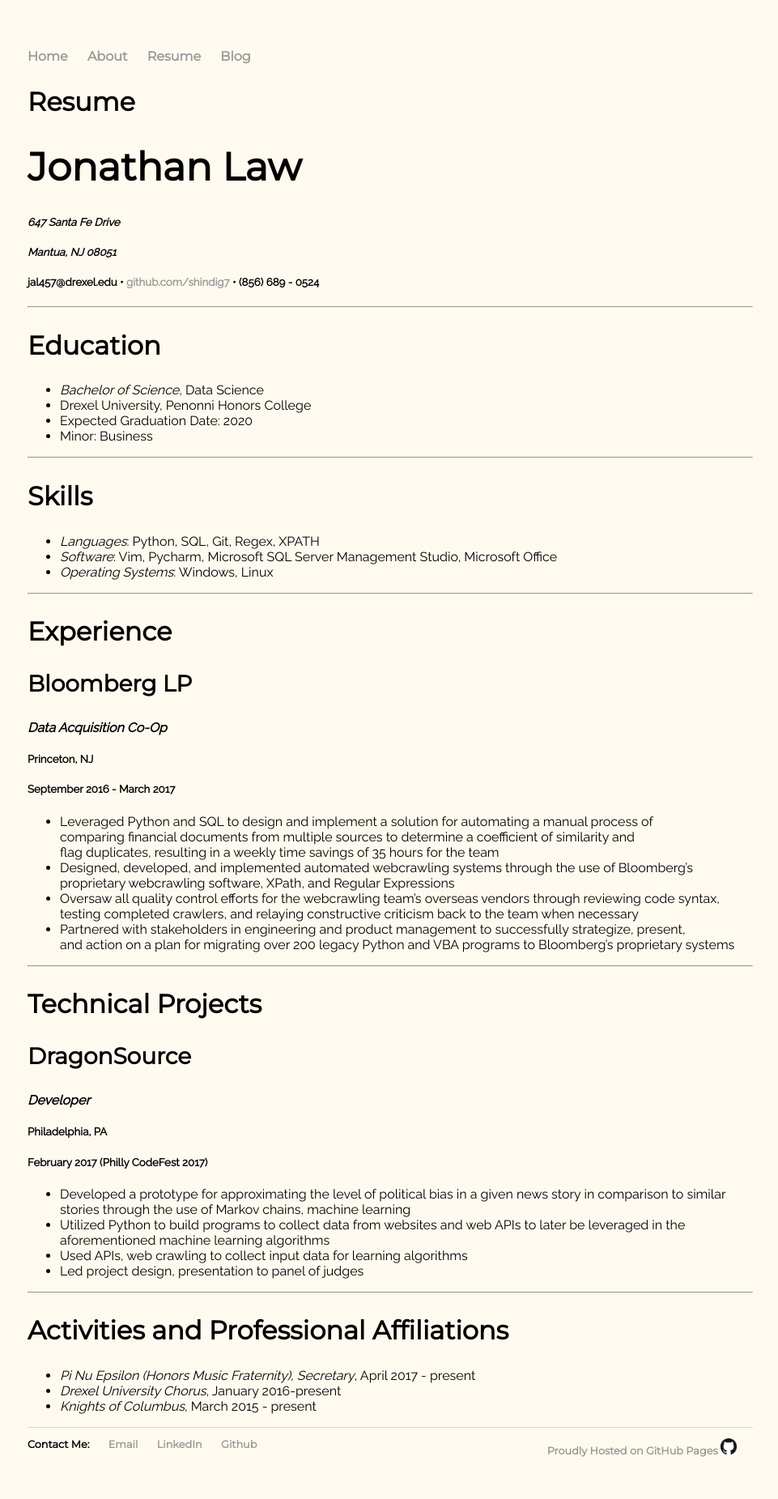
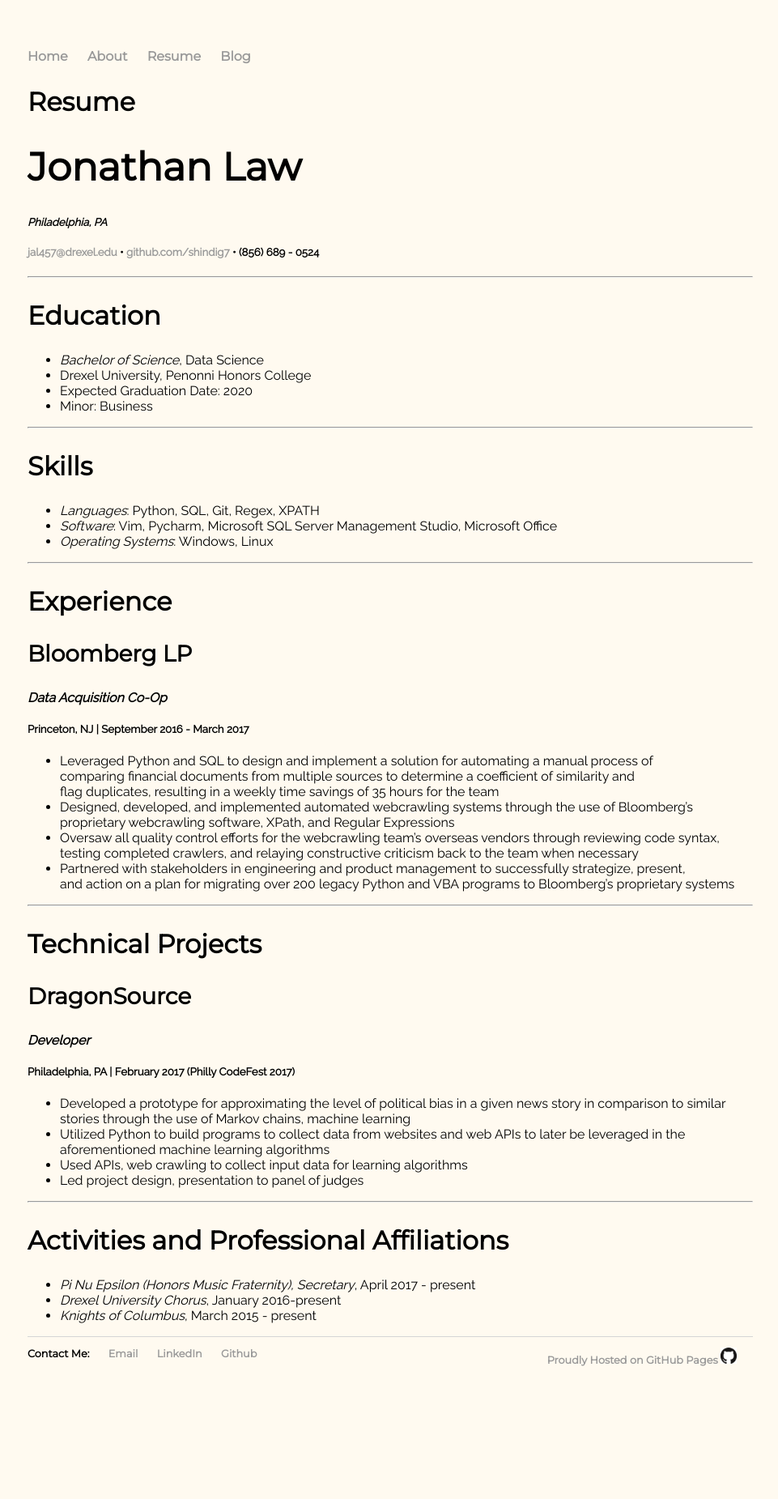
Before and after one commit to shindig7/my-site, a Jekyll site: the page built from resume.md, in a window 1280 px wide. Shown: the whole page at 81% size, without its empty margins (158-1119 px from the left). Built offline with Jekyll 4.4.1, drawn with Linux system fonts in a browser that asks for light colours; after the commit the page ends 1739 px from its top, so only the background shows below that.

Commit message:
Changed address, added email link

```diff
--- a/resume.md
+++ b/resume.md
@@ -6,9 +6,8 @@
 
 ## Resume
 # Jonathan Law
-##### *647 Santa Fe Drive*
-##### *Mantua, NJ 08051*
-##### jal457@drexel.edu • [github.com/shindig7](http://www.github.com/shindig7) • (856) 689 - 0524
+##### *Philadelphia, PA*
+##### [jal457@drexel.edu](mailto:jal457@drexel.edu) • [github.com/shindig7](http://www.github.com/shindig7) • (856) 689 - 0524
 ---
 ## Education
 - *Bachelor of Science*, Data Science
@@ -28,8 +27,7 @@
 ## Experience
 ### Bloomberg LP
 #### *Data Acquisition Co-Op*
-##### Princeton, NJ
-##### September 2016 - March 2017
+##### Princeton, NJ | September 2016 - March 2017
  - Leveraged Python and SQL to design and implement a solution for automating a manual process of
    comparing financial documents from multiple sources to determine a coefficient of similarity and
    flag duplicates, resulting in a weekly time savings of 35 hours for the team
@@ -45,8 +43,7 @@
 ## Technical Projects
 ### DragonSource
 #### *Developer*
-##### Philadelphia, PA
-##### February 2017 (Philly CodeFest 2017)
+##### Philadelphia, PA | February 2017 (Philly CodeFest 2017)
 - Developed a prototype for approximating the level of political bias in a given news story in comparison to similar
  stories through the use of Markov chains, machine learning
 - Utilized Python to build programs to collect data from websites and web APIs to later be leveraged in the
```
